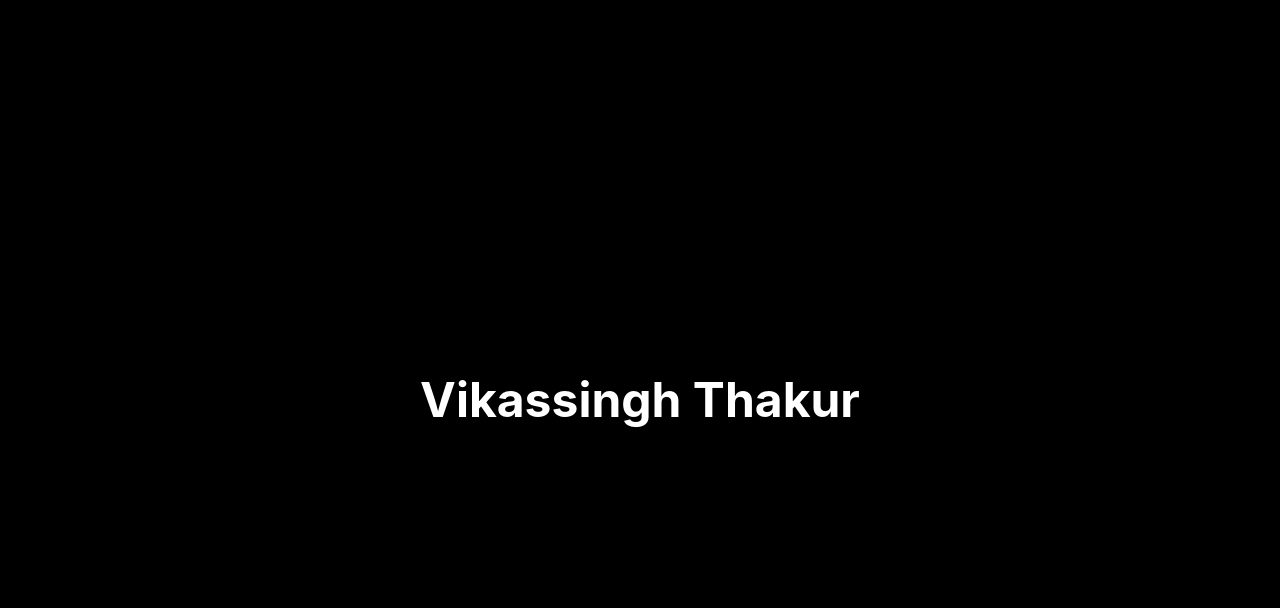
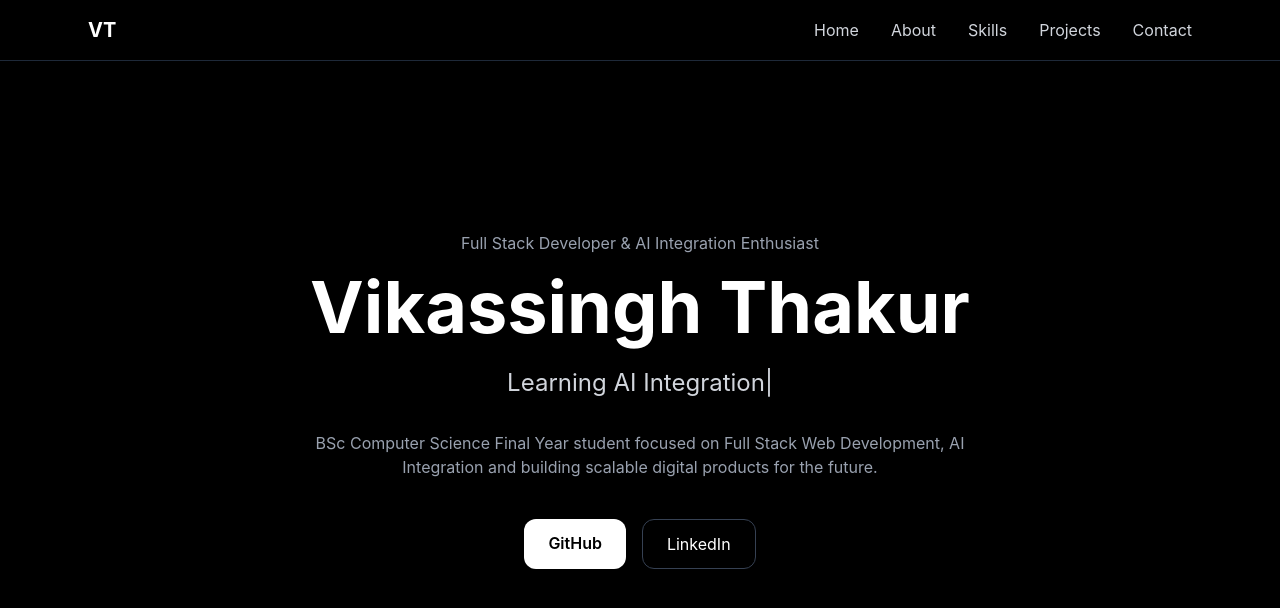
Before and after one commit to vikasthakur-2004/vikas-portfolio, a React (Vite) app: page / in a window 1280 px wide. Shown: the top 608 px of the page. Built offline with nearby package versions, Linux system fonts and the light colour scheme.

Commit message:
Create navbar and hero section

```diff
--- a/src/App.jsx
+++ b/src/App.jsx
@@ -1,9 +1,11 @@
+import Navbar from "./components/Navbar";
+import Hero from "./sections/Hero";
+
 function App() {
   return (
-    <div className="min-h-screen flex items-center justify-center bg-black text-white">
-      <h1 className="text-5xl font-bold">
-        Vikassingh Thakur
-      </h1>
+    <div className="bg-black text-white min-h-screen">
+      <Navbar />
+      <Hero />
     </div>
   );
 }
--- a/src/components/Navbar.jsx
+++ b/src/components/Navbar.jsx
@@ -0,0 +1,19 @@
+function Navbar() {
+  return (
+    <nav className="fixed top-0 w-full bg-black/80 backdrop-blur-md border-b border-gray-800 z-50">
+      <div className="max-w-6xl mx-auto px-6 py-4 flex justify-between items-center">
+        <h1 className="font-bold text-xl">VT</h1>
+
+        <ul className="hidden md:flex gap-8 text-gray-300">
+          <li>Home</li>
+          <li>About</li>
+          <li>Skills</li>
+          <li>Projects</li>
+          <li>Contact</li>
+        </ul>
+      </div>
+    </nav>
+  );
+}
+
+export default Navbar;
--- a/src/sections/Hero.jsx
+++ b/src/sections/Hero.jsx
@@ -0,0 +1,58 @@
+import { TypeAnimation } from "react-type-animation";
+
+function Hero() {
+  return (
+    <section className="min-h-screen flex flex-col justify-center items-center text-center px-6">
+
+      <p className="text-gray-400 mb-4">
+        Full Stack Developer & AI Integration Enthusiast
+      </p>
+
+      <h1 className="text-5xl md:text-7xl font-bold mb-6">
+        Vikassingh Thakur
+      </h1>
+
+      <div className="text-xl md:text-2xl text-gray-300 mb-8">
+        <TypeAnimation
+          sequence={[
+            "Building Modern Web Apps",
+            2000,
+            "Learning AI Integration",
+            2000,
+            "Future Product Engineer",
+            2000,
+          ]}
+          wrapper="span"
+          speed={50}
+          repeat={Infinity}
+        />
+      </div>
+
+      <p className="max-w-2xl text-gray-400 mb-10">
+        BSc Computer Science Final Year student focused on
+        Full Stack Web Development, AI Integration and building
+        scalable digital products for the future.
+      </p>
+
+      <div className="flex gap-4">
+        <a
+          href="https://github.com/vikasthakur-2004"
+          target="_blank"
+          className="px-6 py-3 bg-white text-black rounded-xl font-semibold"
+        >
+          GitHub
+        </a>
+
+        <a
+          href="http://www.linkedin.com/in/vikassingh-thakur"
+          target="_blank"
+          className="px-6 py-3 border border-gray-700 rounded-xl"
+        >
+          LinkedIn
+        </a>
+      </div>
+    </section>
+  );
+}
+
+export default Hero;
```
